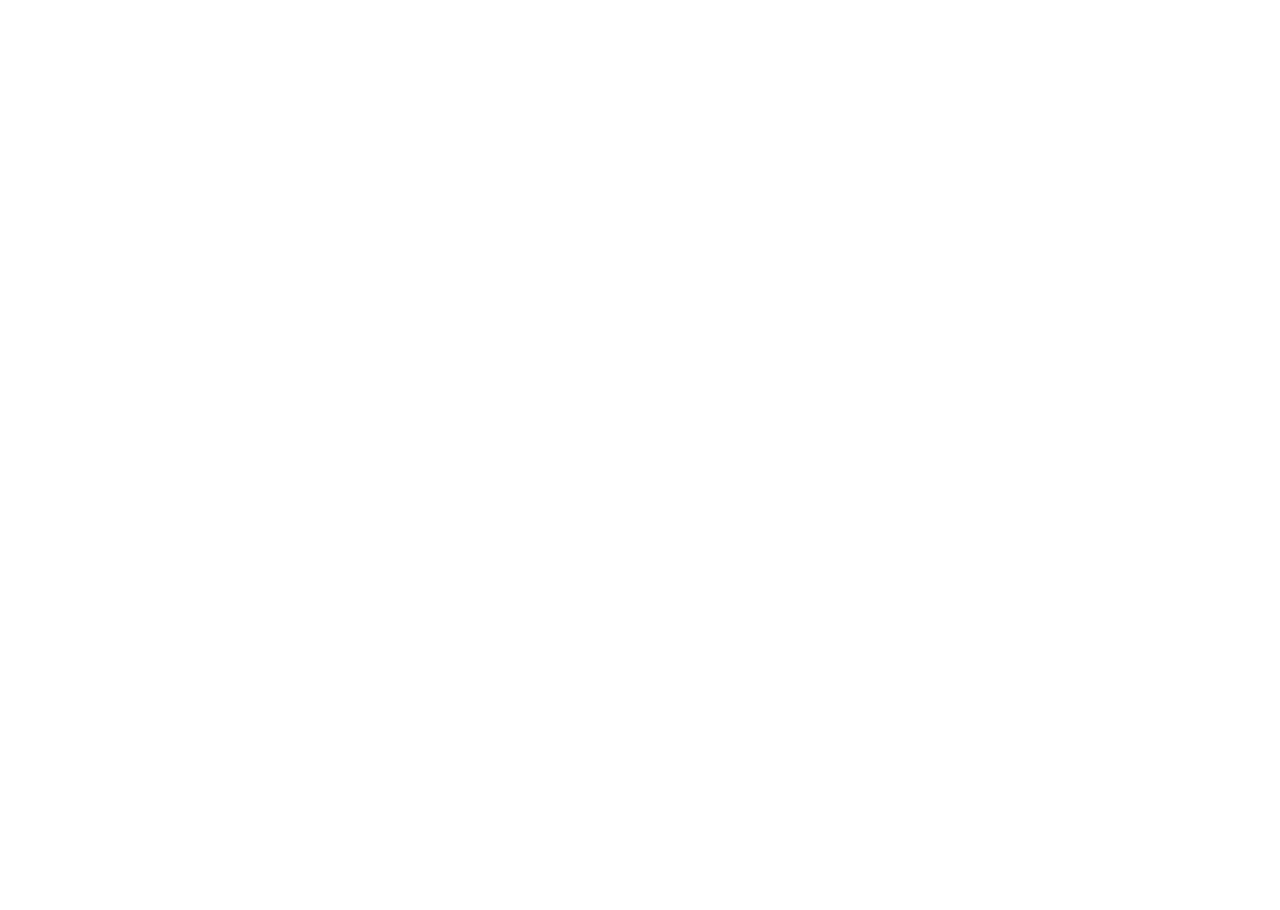
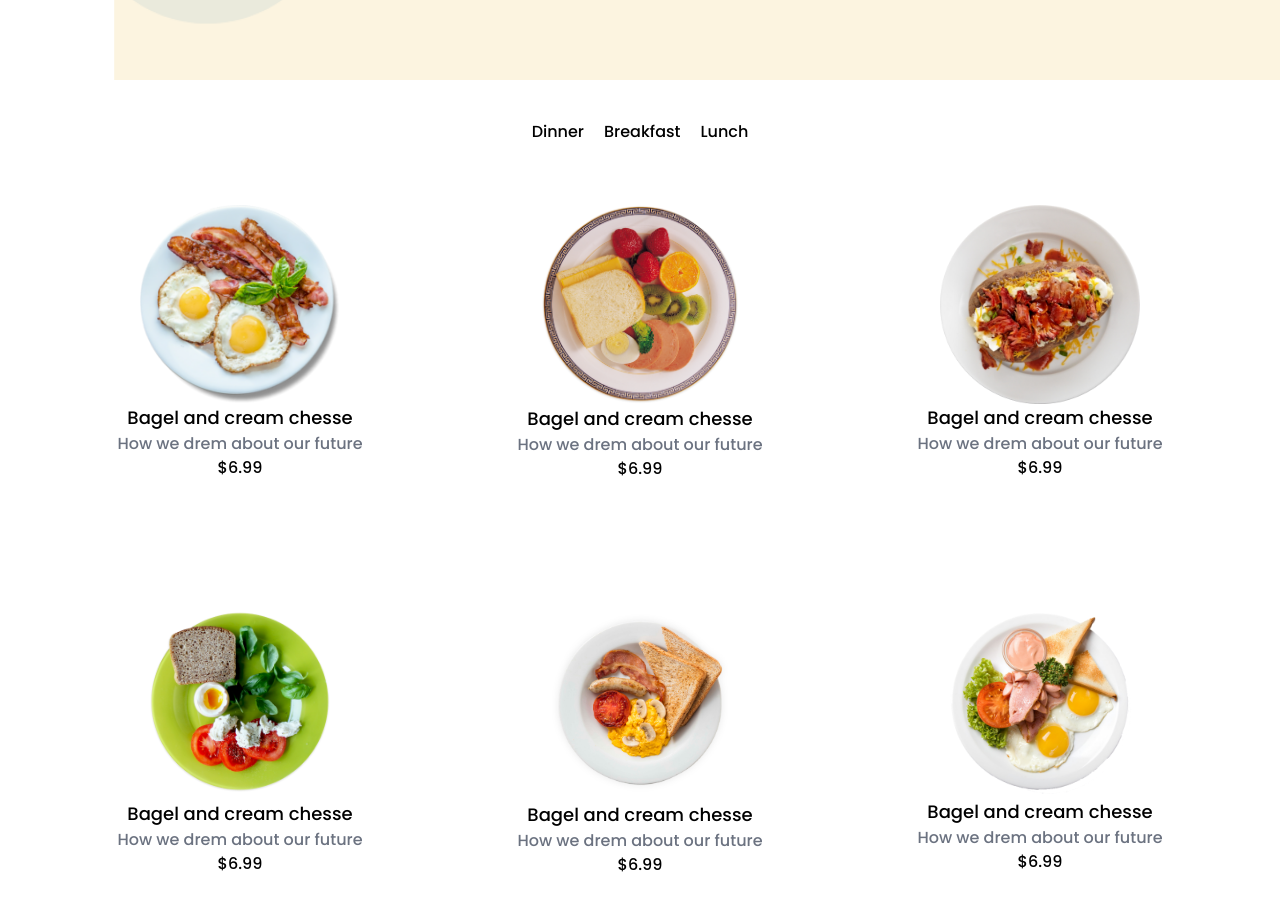
Before and after one commit to MohammadIqbalHossain/red-onion, a React (Create React App) app: page /breakfast in a window 1280 px wide. Before the commit this address had no page. Shown: the part 800-1710 px from the top of the page. Before the commit the page ends 800 px from the top, so only its background shows below. Built offline with nearby package versions, Linux system fonts and the light colour scheme; a web font is replaced by a local one.

Commit message:
breakpast pages added

```diff
--- a/src/App.js
+++ b/src/App.js
@@ -5,13 +5,21 @@
 import Header from './Components/Header/Header';
 import Login from './Components/Login/Login';
 import SignUp from './Components/Signup/SignUp';
+import Lunch from './Components/Foods/Lunch/Lunch';
+import Breakfast from './Components/Foods/Breakfast/Breakfast';
+import Dinner from './Components/Foods/Dinner/Dinner';
 
 function App() {
   return (
     <div className="App">
       <Header />
       <Routes>
-        <Route path='/' element={<Banner/>}></Route>
+        <Route path='/' element={<Banner />}>
+          <Route path='/breakfast' element={<Breakfast />}></Route>
+          <Route path='/lunch' element={<Lunch />}></Route>
+          <Route path='/dinner' element={<Dinner />}></Route>
+        </Route>
+
         <Route path='/banner' element={<Banner />}></Route>
         <Route path='/login' element={<Login />}></Route>
         <Route path='/signup' element={<SignUp />}></Route>
--- a/src/Components/Banner/Banner.js
+++ b/src/Components/Banner/Banner.js
@@ -1,8 +1,11 @@
 import React from 'react';
+import { NavLink, Outlet, useNavigate } from 'react-router-dom';
 import './Banner.css'
 
 const Banner = () => {
+    const navigate = useNavigate();
     return (
+        <div>
             <div className="banner-container flex flex-col items-center justify-center">
                 <h1 className="text-5xl font-bold mb-4">Best food waiting for your belley</h1>
 
@@ -17,9 +20,24 @@
                         className="bg-red-600 p-2 rounded-xl font-poppins text-white leading-2">
                         Search
                     </button>
+                </div>
+            </div>
+
+            <div className="flex gap-5 mt-10 justify-center">
+            <button onClick={() => navigate(`/dinner`)}>Dinner</button>
+
+            <button onClick={() => navigate(`/breakfast`)}>Breakfast</button>
+
+            <button onClick={() => navigate(`/lunch`)}>Lunch</button>
 
             </div>
+
+
+            <div>
+                <Outlet />
             </div>
+        </div>
+
     );
 };
 
--- a/src/Components/Foods/Breakfast/Breakfast.js
+++ b/src/Components/Foods/Breakfast/Breakfast.js
@@ -1,9 +1,29 @@
 import React from 'react';
+import breakfast1 from '../../images/breakfast/breakfast1.png'
+import breakfast2 from '../../images/breakfast/breakfast2.png'
+import breakfast3 from '../../images/breakfast/breakfast3.png'
+import breakfast4 from '../../images/breakfast/breakfast4.png'
+import breakfast5 from '../../images/breakfast/breakfast5.png'
+import breakfast6 from '../../images/breakfast/breakfast6.png'
+import DisplayBreakpast from '../DisplayBeakpast/DisplayBreakpast';
 
 const Breakfast = () => {
+    const breakfast = [
+        {id: 1, name: "Bagel and cream chesse", des: "How we drem about our future", price: 6.99, img: breakfast1},
+        {id: 2, name: "Bagel and cream chesse", des: "How we drem about our future", price: 6.99, img: breakfast2},
+        {id: 3, name: "Bagel and cream chesse", des: "How we drem about our future", price: 6.99, img: breakfast3},
+        {id: 4, name: "Bagel and cream chesse", des: "How we drem about our future", price: 6.99, img: breakfast4},
+        {id: 5, name: "Bagel and cream chesse", des: "How we drem about our future", price: 6.99, img: breakfast5},
+        {id: 6, name: "Bagel and cream chesse", des: "How we drem about our future", price: 6.99, img: breakfast6}
+    ]
     return (
-        <div>
-            <h1>This is Breakfast page</h1>
+        <div className="grid grid-cols-1 md:grid-cols-3 mx-10">
+            {
+                breakfast.map(item => <DisplayBreakpast
+                key={item.id}
+                items={item}
+                ></DisplayBreakpast>)
+            }
         </div>
     );
 };
--- /dev/null
+++ b/src/Components/Foods/DisplayBeakpast/DisplayBreakpast.js
@@ -0,0 +1,19 @@
+import React from 'react';
+
+const DisplayBreakpast = ({ items }) => {
+    const { name, price, des, img } = items;
+    return (
+        <div className="flex flex-col justify-center items-center border-1 border-gray-200 m-5 p-10 hover:shadow-2xl rounded-lg">
+            <div>
+                <img width={"200px"} src={img} alt="" />
+            </div>
+            <div>
+                <h3 className="text-lg">{name}</h3>
+                <h4 className="text-gray-500">{des}</h4>
+                <p> ${price}</p>
+            </div>
+        </div>
+    );
+};
+
+export default DisplayBreakpast;
--- /dev/null
+++ b/src/Components/Foods/FoodToggle/FoodToggle.js
@@ -0,0 +1,10 @@
+import React from 'react';
+import { Link } from 'react-router-dom';
+
+const FoodToggle = () => {
+    return (
+        <h1>This is toggle page.</h1>
+    );
+};
+
+export default FoodToggle;
```
Lines whose indentation alone changed are shown as unchanged.
